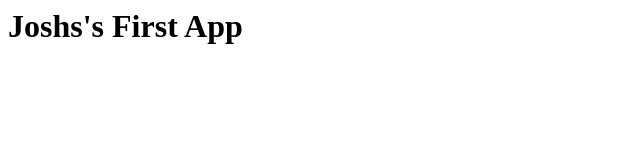
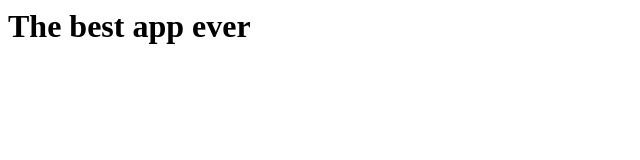
Before and after one commit to Turnip321/josh-first-app, a plain HTML site: page index.html in a window 1280 px wide. Shown: the whole page, without its empty margins (0-640 px from the left). Drawn offline with Linux system fonts and the light colour scheme.

Commit message:
i chnaged the name to "the best app"

```diff
--- a/index.html
+++ b/index.html
@@ -1 +1 @@
-<h1>Joshs's First App</h1>
+<h1>The best app ever</h1>
```
